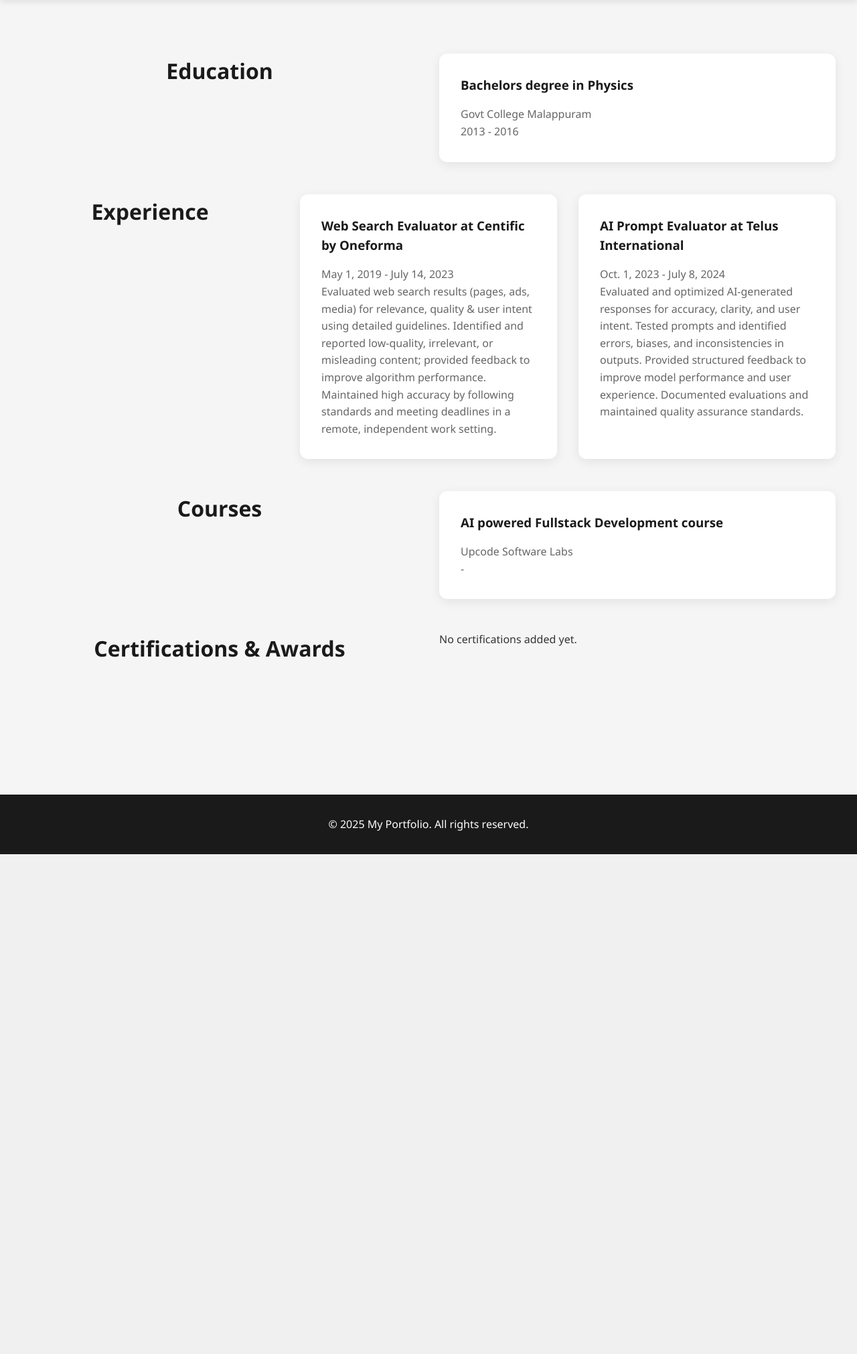
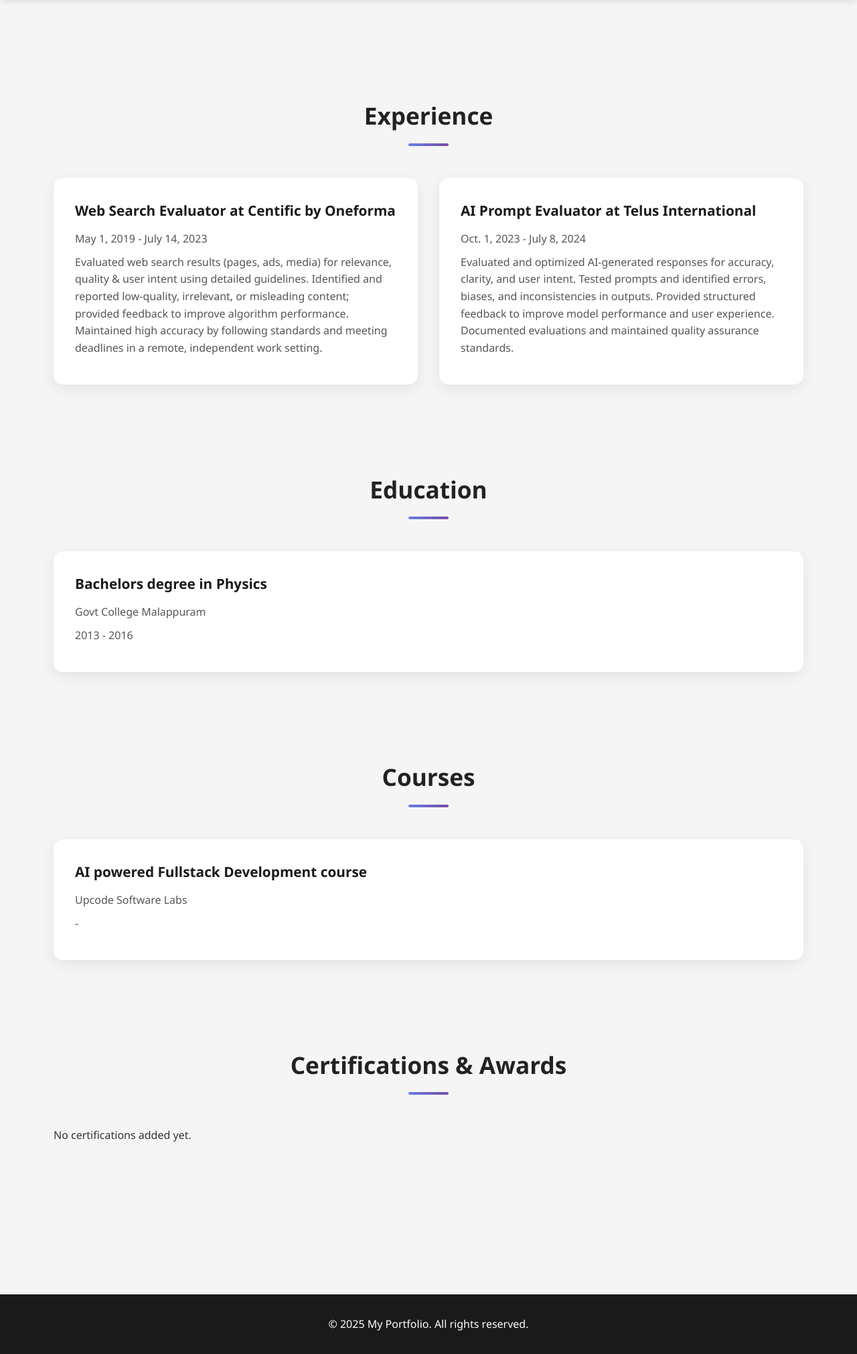
Before and after one commit to noorat420/portfolio_site, a Django app: page /about/ in a window 1280 px wide. Shown: the part 70-2091 px from the top of the page at 67% size. Before the commit the page ends 1345 px from the top, so only its background shows below. Run offline with Django 5.2, Linux system fonts and the light colour scheme; data comes from the database, SQL or seed files in the repository; both versions use the stored data as it was after the commit; data that the repository does not hold is empty.

Commit message:
modified the css in about.html

```diff
--- a/portfolio/templates/portfolio/about.html
+++ b/portfolio/templates/portfolio/about.html
@@ -2,81 +2,125 @@
 
 {% block extra_css %}
 <style>
+    /* Container */
+    .container {
+        max-width: 1200px;
+        margin: 0 auto;
+        padding: 3rem 1.5rem;
+    }
+
+    /* Section Styling */
+    section.info-section {
+        margin: 4rem 0;
+        padding: 2rem 1rem;
+    }
 
     .section-title {
         text-align: center;
-        font-size: 2rem;
-        margin-bottom: 2rem;
-        color: #1a1a1a;
+        font-size: 2.2rem;
+        font-weight: 700;
+        margin-bottom: 3rem;
+        color: #222;
+        position: relative;
     }
 
-    .info-section {
-        margin: 3rem 0;
+    .section-title::after {
+        content: "";
+        display: block;
+        width: 60px;
+        height: 4px;
+        background: linear-gradient(90deg, #667eea, #764ba2);
+        margin: 0.8rem auto 0;
+        border-radius: 4px;
+    }
+
+    /* Grid */
+    .info-grid {
         display: grid;
         grid-template-columns: repeat(auto-fit, minmax(280px, 1fr));
         gap: 2rem;
     }
 
+    /* Cards */
     .info-card {
-        background: white;
+        background: #fff;
         padding: 2rem;
-        border-radius: 12px;
-        box-shadow: 0 4px 15px rgba(0,0,0,0.08);
-        transition: transform 0.3s, box-shadow 0.3s;
+        border-radius: 14px;
+        box-shadow: 0 6px 20px rgba(0,0,0,0.08);
+        transition: all 0.3s ease;
+        display: flex;
+        flex-direction: column;
+        justify-content: space-between;
+        height: 100%;
     }
 
     .info-card:hover {
-        transform: translateY(-5px);
-        box-shadow: 0 6px 20px rgba(0,0,0,0.12);
+        transform: translateY(-8px);
+        box-shadow: 0 10px 25px rgba(0,0,0,0.12);
     }
 
     .info-card h3 {
-        margin-bottom: 1rem;
+        font-size: 1.3rem;
+        margin-bottom: 0.8rem;
         color: #1a1a1a;
     }
 
     .info-card p {
-        color: #666;
+        color: #555;
         line-height: 1.6;
+        margin-bottom: 0.6rem;
     }
 
+    /* Links */
     a.cert-link, a.course-link {
+        margin-top: auto;
         display: inline-block;
-        margin-top: 0.5rem;
         text-decoration: none;
         color: #667eea;
         font-weight: 600;
+        transition: color 0.3s;
     }
 
     a.cert-link:hover, a.course-link:hover {
+        color: #764ba2;
         text-decoration: underline;
     }
 
+    /* Responsive */
     @media (max-width: 768px) {
-        .about-hero {
-            flex-direction: column;
+        .container {
             padding: 2rem 1rem;
         }
 
-        .about-image {
-            width: 250px;
-            height: 350px;
-            margin-bottom: 2rem;
-        }
-
-        .info-section {
-            grid-template-columns: 1fr;
+        .section-title {
+            font-size: 1.8rem;
         }
     }
 </style>
 {% endblock %}
 
 {% block content %}
+<div class="container">
+     <!-- Experience Section -->
+    <section class="info-section" id="experience">
+        <h2 class="section-title">Experience</h2>
+        <div class="info-grid">
+            {% for exp in experiences %}
+                <div class="info-card">
+                    <h3>{{ exp.title }} at {{ exp.company }}</h3>
+                    <p>{{ exp.start_date }} - {{ exp.end_date|default:"Present" }}</p>
+                    {% if exp.description %}<p>{{ exp.description }}</p>{% endif %}
+                </div>
+            {% empty %}
+                <p>No experience added yet.</p>
+            {% endfor %}
+        </div>
+    </section>
 
-<div class="container">
     <!-- Education Section -->
     <section class="info-section" id="education">
         <h2 class="section-title">Education</h2>
+        <div class="info-grid">
             {% for edu in educations %}
                 <div class="info-card">
                     <h3>{{ edu.degree }}</h3>
@@ -87,40 +131,31 @@
             {% empty %}
                 <p>No education details added yet.</p>
             {% endfor %}
+        </div>
     </section>
 
-    <!-- Experience Section -->
-    <section class="info-section" id="experience">
-        <h2 class="section-title">Experience</h2>
-        {% for exp in experiences %}
-            <div class="info-card">
-                <h3>{{ exp.title }} at {{ exp.company }}</h3>
-                <p>{{ exp.start_date }} - {{ exp.end_date|default:"Present" }}</p>
-                {% if exp.description %}<p>{{ exp.description }}</p>{% endif %}
-            </div>
-        {% empty %}
-            <p>No experience added yet.</p>
-        {% endfor %}
-    </section>
+
 
     <!-- Courses Section -->
     <section class="info-section" id="courses">
         <h2 class="section-title">Courses</h2>
+        <div class="info-grid">
             {% for course in courses %}
                 <div class="info-card">
                     <h3>{{ course.name }}</h3>
                     <p>{{ course.provider }}</p>
                     <p>{{ course.completion_date|default:"-" }}</p>
-
                 </div>
             {% empty %}
                 <p>No courses added yet.</p>
             {% endfor %}
+        </div>
     </section>
 
     <!-- Certifications Section -->
     <section class="info-section" id="certifications">
         <h2 class="section-title">Certifications & Awards</h2>
+        <div class="info-grid">
             {% for cert in certifications %}
                 <div class="info-card">
                     <h3>{{ cert.name }}</h3>
@@ -133,6 +168,7 @@
             {% empty %}
                 <p>No certifications added yet.</p>
             {% endfor %}
+        </div>
     </section>
 </div>
 {% endblock %}
```
Also changed, not shown: db.sqlite3. Lines whose indentation alone changed are shown as unchanged.
